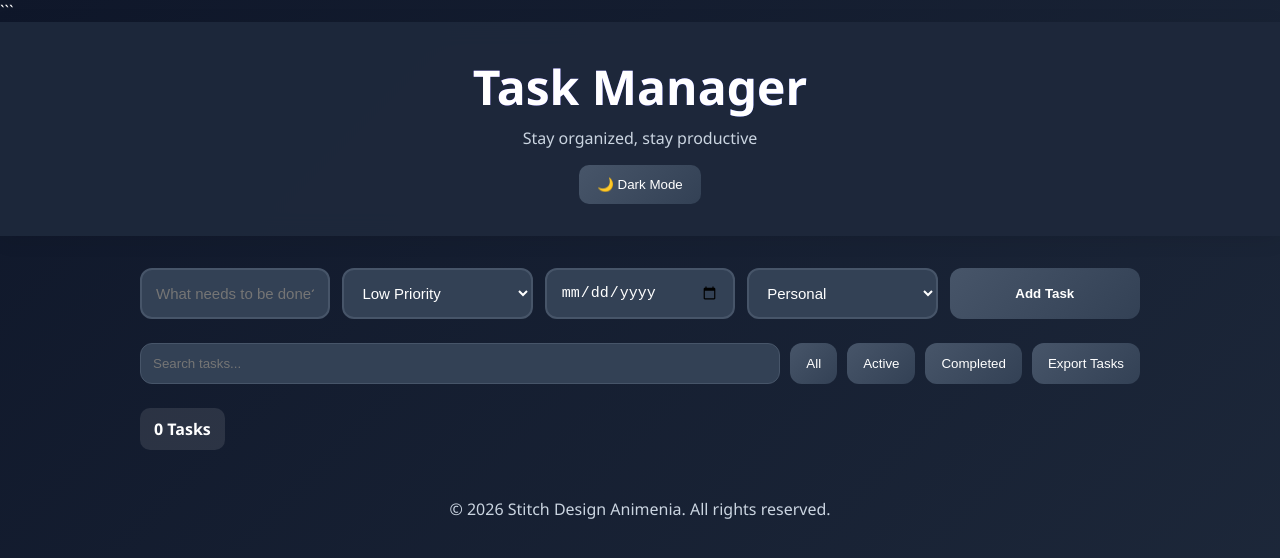
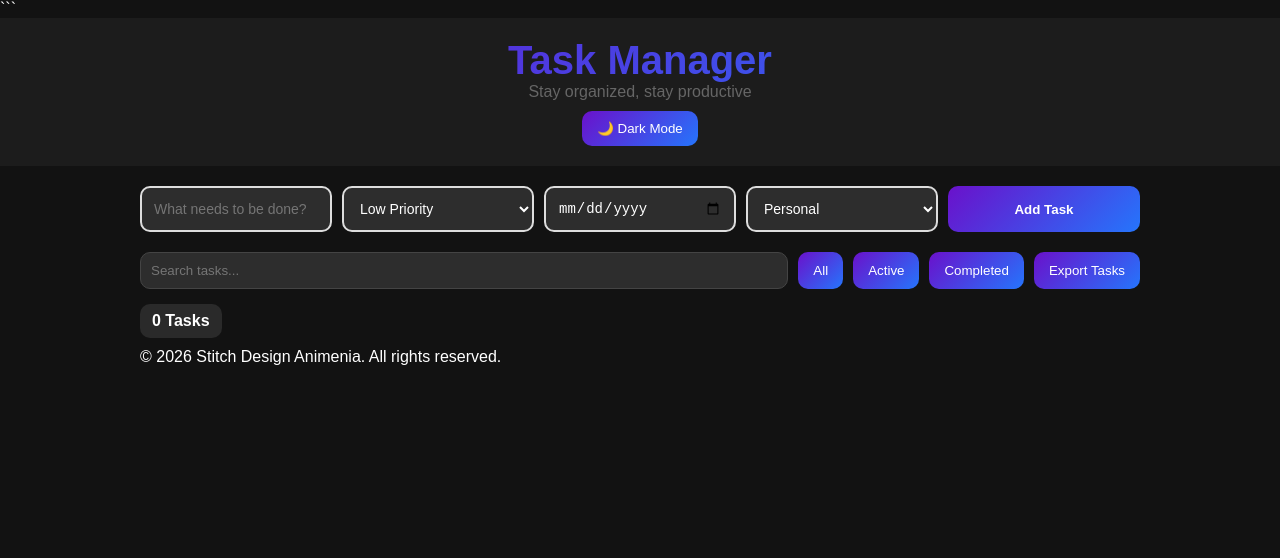
Before and after one commit to Aguoruchukwuka/a-simple-task-manager, a website: page src/index.html in a window 1280 px wide. Both pictures are taken after a click on the button "🌙 Dark Mode". Drawn offline with Linux system fonts and the light colour scheme.

Commit message:
Refactor CSS styles for consistency and clarity
Removed global reset and cleaned up styles for various elements including body, header, and form components. Adjusted padding, margins, and colors for better consistency.

```diff
--- a/src/styles/style.css
+++ b/src/styles/style.css
@@ -1,7 +1,3 @@
-/* =================================
-GLOBAL RESET
-================================= */
-
 * {
     margin: 0;
     padding: 0;
@@ -9,11 +5,11 @@ GLOBAL RESET
 }
 
 body {
-font-family: "Segoe UI", sans-serif;
-background: linear-gradient(135deg, #eef2ff, #dbeafe);
+    font-family: Arial, sans-serif;
+    background: #f4f6f8;
     min-height: 100vh;
     color: #1f2937;
-transition: all 0.3s ease;
+    transition: 0.3s;
 }
 
 .container {
@@ -22,21 +18,15 @@ max-width: 1000px;
     margin: auto;
 }
 
-/* =================================
-HEADER
-================================= */
-
 header {
     text-align: center;
-padding: 2rem;
-margin-bottom: 2rem;
+    padding: 20px;
     background: rgba(255,255,255,0.85);
-backdrop-filter: blur(12px);
-box-shadow: 0 4px 20px rgba(0,0,0,0.08);
+    backdrop-filter: blur(10px);
 }
 
 header h1 {
-font-size: 3rem;
+    font-size: 2.5rem;
     background: linear-gradient(135deg, #6a11cb, #2575fc);
     -webkit-background-clip: text;
     -webkit-text-fill-color: transparent;
@@ -44,104 +34,79 @@ background: linear-gradient(135deg, #6a11cb, #2575fc);
 
 header p {
     color: #666;
-margin-top: 0.5rem;
 }
 
 #dark-mode-toggle {
-margin-top: 1rem;
+    margin-top: 10px;
+    padding: 10px 15px;
     border: none;
-padding: 12px 18px;
     border-radius: 10px;
-color: white;
     cursor: pointer;
     background: linear-gradient(135deg, #6a11cb, #2575fc);
+    color: white;
 }
-
-/* =================================
-FORM
-================================= */
 
 #todo-form {
     display: grid;
     grid-template-columns: repeat(auto-fit, minmax(180px, 1fr));
-gap: 12px;
-margin-bottom: 1.5rem;
+    gap: 10px;
+    margin: 20px 0;
 }
 
 #todo-input,
 #priority,
 #category,
 #due-date {
-padding: 14px;
-border-radius: 12px;
+    padding: 12px;
+    border-radius: 10px;
     border: 2px solid #ddd;
-font-size: 15px;
-}
-
-#todo-input:focus,
-#priority:focus,
-#category:focus,
-#due-date:focus {
-outline: none;
-border-color: #2575fc;
+    font-size: 14px;
 }
 
 #todo-form button {
     border: none;
-border-radius: 12px;
+    border-radius: 10px;
+    background: linear-gradient(135deg, #6a11cb, #2575fc);
     color: white;
     cursor: pointer;
-font-weight: 600;
-background: linear-gradient(135deg, #6a11cb, #2575fc);
+    font-weight: bold;
 }
-
-/* =================================
-TOOLBAR
-================================= */
 
 .toolbar {
     display: flex;
     flex-wrap: wrap;
     gap: 10px;
-margin-bottom: 1.5rem;
+    margin-bottom: 15px;
 }
 
 .toolbar input {
     flex: 1;
-min-width: 220px;
-padding: 12px;
-border-radius: 12px;
+    min-width: 200px;
+    padding: 10px;
+    border-radius: 10px;
     border: 1px solid #ddd;
 }
 
 .toolbar button {
-padding: 12px 16px;
+    padding: 10px 15px;
     border: none;
-border-radius: 12px;
-color: white;
+    border-radius: 10px;
     cursor: pointer;
     background: linear-gradient(135deg, #6a11cb, #2575fc);
+    color: white;
 }
 
-/* =================================
-TASK COUNTER
-================================= */
-
 .task-summary {
-margin-bottom: 1rem;
+    margin-bottom: 10px;
 }
 
 #task-count {
     display: inline-block;
-padding: 10px 14px;
+    padding: 8px 12px;
     border-radius: 10px;
     background: rgba(0,0,0,0.05);
     font-weight: bold;
 }
-
-/* =================================
-TASK LIST
-================================= */
 
 #todo-list {
     list-style: none;
@@ -150,17 +115,17 @@ list-style: none;
 #todo-list li {
     display: flex;
     align-items: flex-start;
-gap: 15px;
-padding: 18px;
-margin-bottom: 15px;
+    gap: 12px;
+    padding: 15px;
+    margin-bottom: 10px;
+    border-radius: 15px;
     background: rgba(255,255,255,0.95);
-border-radius: 18px;
-box-shadow: 0 10px 25px rgba(0,0,0,0.08);
-transition: 0.25s ease;
+    box-shadow: 0 8px 20px rgba(0,0,0,0.08);
+    transition: 0.2s;
 }
 
 #todo-list li:hover {
-transform: translateY(-3px);
+    transform: translateY(-2px);
 }
 
 .todo-content {
@@ -169,61 +134,40 @@ flex: 1;
 
 .todo-text {
     display: block;
-font-size: 1.05rem;
-font-weight: 500;
-}
-
-.completed .todo-text {
-text-decoration: line-through;
-opacity: 0.6;
+    font-size: 1rem;
 }
 
 .todo-meta {
     display: flex;
     flex-wrap: wrap;
-gap: 8px;
-margin-top: 10px;
+    gap: 6px;
+    margin-top: 6px;
 }
 
 .todo-badge {
-padding: 5px 10px;
+    padding: 4px 8px;
     border-radius: 999px;
     font-size: 12px;
-font-weight: 600;
+    background: rgba(0,0,0,0.08);
 }
 
 .priority-high {
-border-left: 6px solid #ef4444;
+    border-left: 5px solid #ef4444;
 }
 
 .priority-medium {
-border-left: 6px solid #f59e0b;
+    border-left: 5px solid #f59e0b;
 }
 
 .priority-low {
-border-left: 6px solid #10b981;
-}
-
-.priority-high .todo-badge:first-child {
-background: rgba(239,68,68,0.15);
-color: #ef4444;
-}
-
-.priority-medium .todo-badge:first-child {
-background: rgba(245,158,11,0.15);
-color: #f59e0b;
-}
-
-.priority-low .todo-badge:first-child {
-background: rgba(16,185,129,0.15);
-color: #10b981;
+    border-left: 5px solid #10b981;
 }
 
 .delete-btn {
     border: none;
     background: none;
+    font-size: 18px;
     color: #ef4444;
-font-size: 20px;
     cursor: pointer;
 }
 
@@ -238,77 +182,38 @@ border-radius: 8px;
     border: 1px solid #2575fc;
 }
 
-/* =================================
-FOOTER
-================================= */
-
-footer {
-margin-top: 2rem;
-text-align: center;
-padding: 1rem;
-color: #666;
-}
-
-/* =================================
-DARK MODE
-================================= */
-
 body.dark-mode {
-background: linear-gradient(135deg, #0f172a, #1e293b);
+    background: #121212;
     color: white;
 }
 
 body.dark-mode header {
-background: rgba(30,41,59,0.95);
-}
-
-body.dark-mode header h1 {
--webkit-text-fill-color: white;
-}
-
-body.dark-mode header p,
-body.dark-mode footer {
-color: #cbd5e1;
+    background: rgba(30,30,30,0.9);
 }
 
 body.dark-mode #todo-list li {
-background: rgba(30,41,59,0.95);
+    background: rgba(30,30,30,0.95);
 }
 
-body.dark-mode #todo-input,
-body.dark-mode #priority,
-body.dark-mode #category,
-body.dark-mode #due-date,
-body.dark-mode .toolbar input,
-body.dark-mode .edit-input {
-background: #334155;
+body.dark-mode input,
+body.dark-mode select,
+body.dark-mode .toolbar input {
+    background: #2d2d2d;
     color: white;
-border-color: #475569;
+    border-color: #444;
+}
+
+body.dark-mode .todo-badge {
+    background: rgba(255,255,255,0.15);
 }
 
 body.dark-mode #task-count {
     background: rgba(255,255,255,0.1);
 }
 
-body.dark-mode .todo-badge {
-background: rgba(255,255,255,0.12);
-}
-
-body.dark-mode .toolbar button,
-body.dark-mode #todo-form button,
-body.dark-mode #dark-mode-toggle {
-background: linear-gradient(135deg, #475569, #334155);
-}
-
-/* =================================
-MOBILE
-================================= */
-
 @media (max-width: 768px) {
-
-
-header h1 {
-    font-size: 2rem;
+    #todo-form {
+        grid-template-columns: 1fr;
     }
 
     .toolbar {
@@ -320,9 +225,7 @@ header h1 {
         width: 100%;
     }
 
-#todo-form {
-    grid-template-columns: 1fr;
+    header h1 {
+        font-size: 2rem;
     }
-
-
 }
```
Lines whose indentation alone changed are shown as unchanged.
